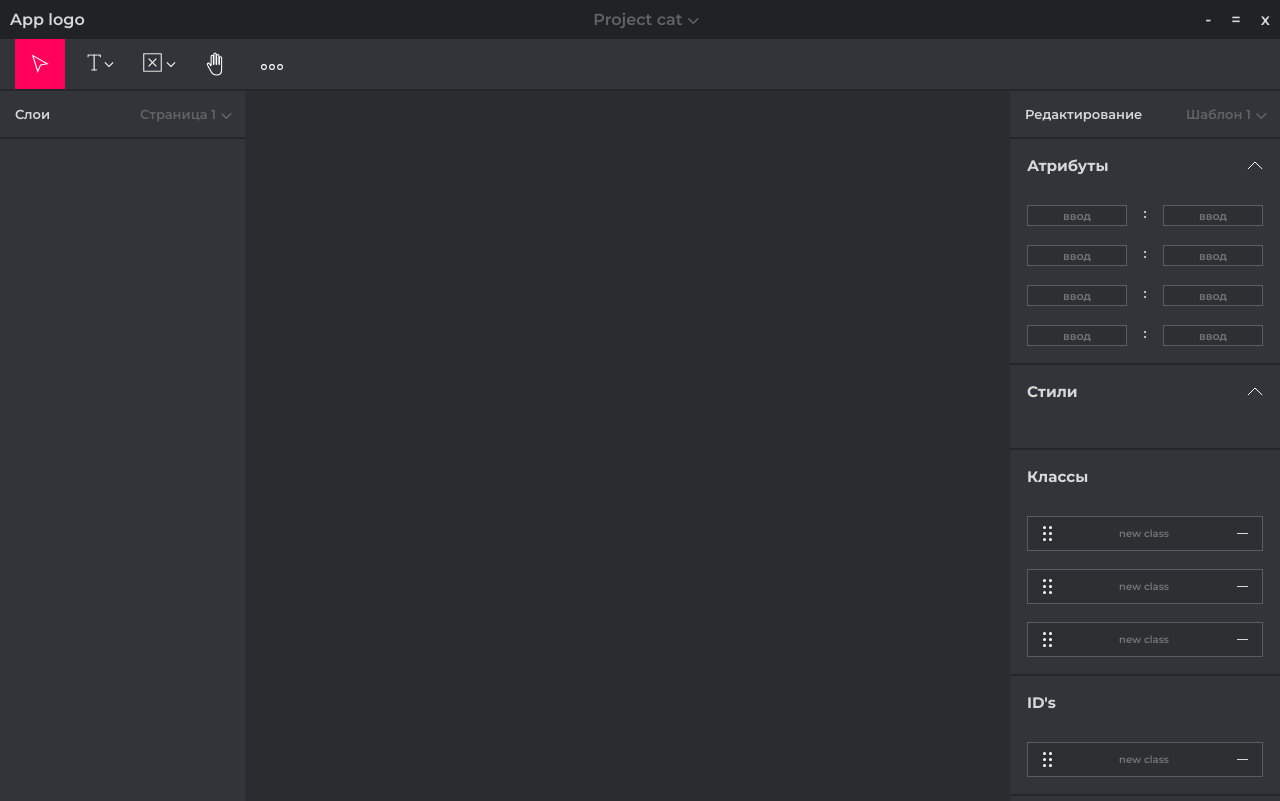
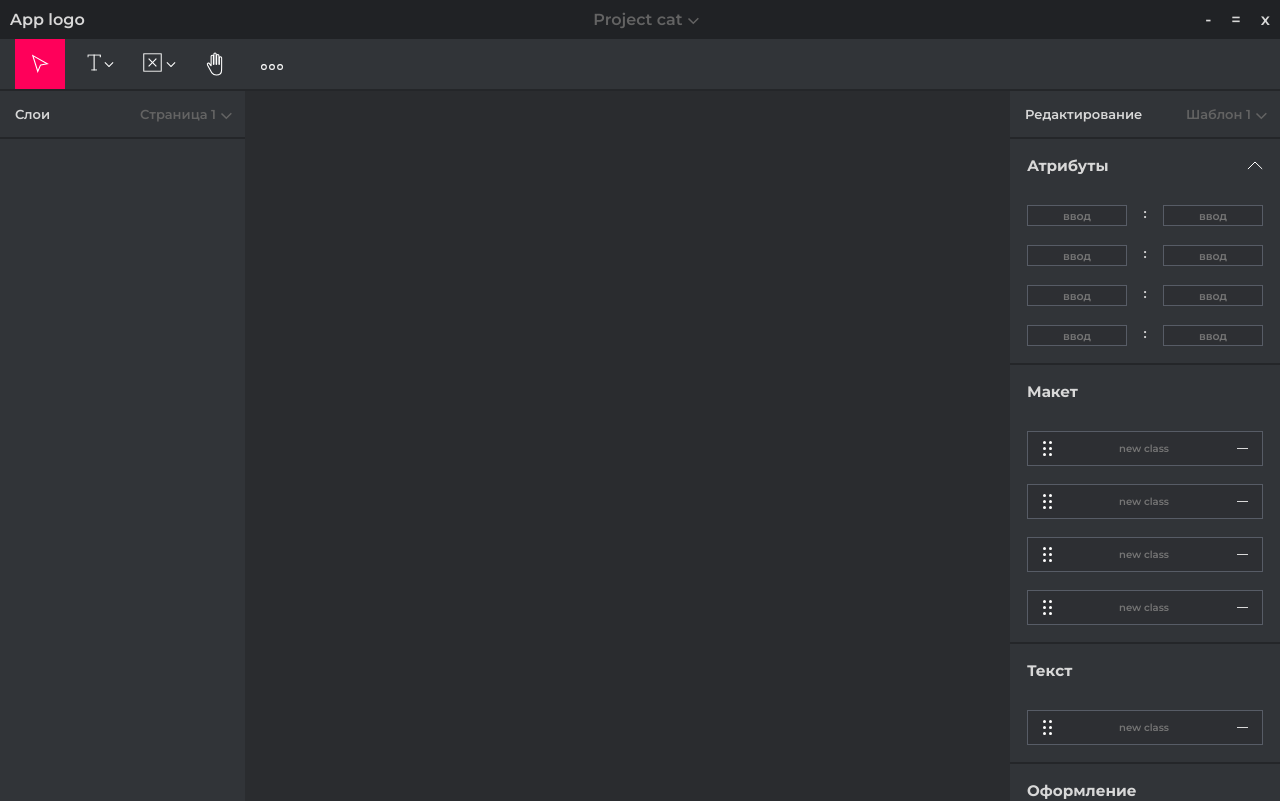
Before and after one commit to DSoftheM/constructor, a React (Create React App) app: page / in a window 1280 px wide. Shown: the top 801 px of the page. Built offline with nearby package versions, Linux system fonts and the light colour scheme.

Commit message:
Добавил блок стили

```diff
--- a/src/components/Settings/Settings.tsx
+++ b/src/components/Settings/Settings.tsx
@@ -1,6 +1,7 @@
 import AddInput from "./AddInput/AddInput";
 import Patterns from "./Patterns/Patterns";
 import SettingsItem from "./SettingsItem/SettingsItem";
+import Styles from "./Styles/Styles";
 
 interface SettingsProps {
 
@@ -10,7 +11,7 @@ export default function Settings({ }: SettingsProps): JSX.Element {
     return (
         <>
             <SettingsItem columns count={4} title='Атрибуты' />
-            <SettingsItem count={0} title='Стили' columns />
+            <Styles title='Стили' />
             <AddInput columns count={3} title='Классы' />
             <AddInput columns count={1} title="ID's" />
             <Patterns columns count={1} title='Шаблоны' />
--- /dev/null
+++ b/src/components/Settings/Styles/AddInput/AddInput.scss
@@ -0,0 +1,50 @@
+.add-input {
+    padding: 17px;
+    border-bottom: 2px solid rgba(32, 34, 37, 0.75);
+
+    &__header {
+      margin-bottom: 30px;
+    }
+    // .add-input__list
+    &__list {
+    }
+    // .add-input__li
+    &__li {
+      input{
+        width: 163px;
+        height: 33px;
+        background: #2D2F33;
+        border: none;
+
+        text-align: center;
+
+        font-family: 'Montserrat';
+        font-style: normal;
+        font-weight: 600;
+        font-size: 10px;
+        line-height: 12px;
+
+        color: #D8D8D8;
+      }
+
+      input:focus-visible {
+        outline: none;
+        border: none;
+      }
+
+      img {
+        margin-right: 11px;
+        margin-left: 11px;
+        vertical-align: middle;
+      }
+
+      background: #2D2F33;
+      border: 1px solid #575C66;
+      margin-bottom: 18px;
+      text-align: center;
+    }
+
+    &__li:last-child {
+      margin-bottom: 0;
+    }
+}
--- /dev/null
+++ b/src/components/Settings/Styles/Styles.tsx
@@ -0,0 +1,15 @@
+import StylesItem from "./StylesItem/StylesItem";
+
+interface SettingsStylesProps {
+
+}
+
+export default function Settings({ }: SettingsStylesProps): JSX.Element {
+    return (
+        <>
+            <StylesItem columns count={4} title='Макет' />
+            <StylesItem columns count={1} title='Текст'  />
+            <StylesItem columns count={3} title='Оформление' />
+        </>
+    );
+}
--- /dev/null
+++ b/src/components/Settings/Styles/StylesItem/StylesItem.scss
@@ -0,0 +1,50 @@
+.add-input {
+  padding: 17px;
+  border-bottom: 2px solid rgba(32, 34, 37, 0.75);
+
+  &__header {
+    margin-bottom: 30px;
+  }
+  // .add-input__list
+  &__list {
+  }
+  // .add-input__li
+  &__li {
+    input{
+      width: 163px;
+      height: 33px;
+      background: #2D2F33;
+      border: none;
+
+      text-align: center;
+
+      font-family: 'Montserrat';
+      font-style: normal;
+      font-weight: 600;
+      font-size: 10px;
+      line-height: 12px;
+
+      color: #D8D8D8;
+    }
+
+    input:focus-visible {
+      outline: none;
+      border: none;
+    }
+
+    img {
+      margin-right: 11px;
+      margin-left: 11px;
+      vertical-align: middle;
+    }
+
+    background: #2D2F33;
+    border: 1px solid #575C66;
+    margin-bottom: 18px;
+    text-align: center;
+  }
+
+  &__li:last-child {
+    margin-bottom: 0;
+  }
+}
--- /dev/null
+++ b/src/components/Settings/Styles/StylesItem/StylesItem.tsx
@@ -0,0 +1,23 @@
+import { ISettingsItem } from "../../../../types/SettingsItem.interface";
+import './StylesItem.scss';
+
+interface StylesItemProps extends ISettingsItem { }
+
+export default function StylesItem({ title, count }: StylesItemProps): JSX.Element {
+    return (
+        <section className={`settings-item add-input`}>
+            <header className="add-input__header">
+                <h3>{title}</h3>
+            </header>
+            <ul className="add-input__list">
+                {Array(count).fill(null).map(item =>
+                    <li className="add-input__li">
+                        <img src="img/icon-left.svg" alt="" />
+                        <input type="text" placeholder="new class" />
+                        <img src="img/Minus.svg" alt="" />
+                    </li>
+                )}
+            </ul>
+        </section>
+    );
+}
```
Also changed, not shown: src/components/Settings/Styles/AddInput/AddInput.tsx (added, +23 -0 lines).
